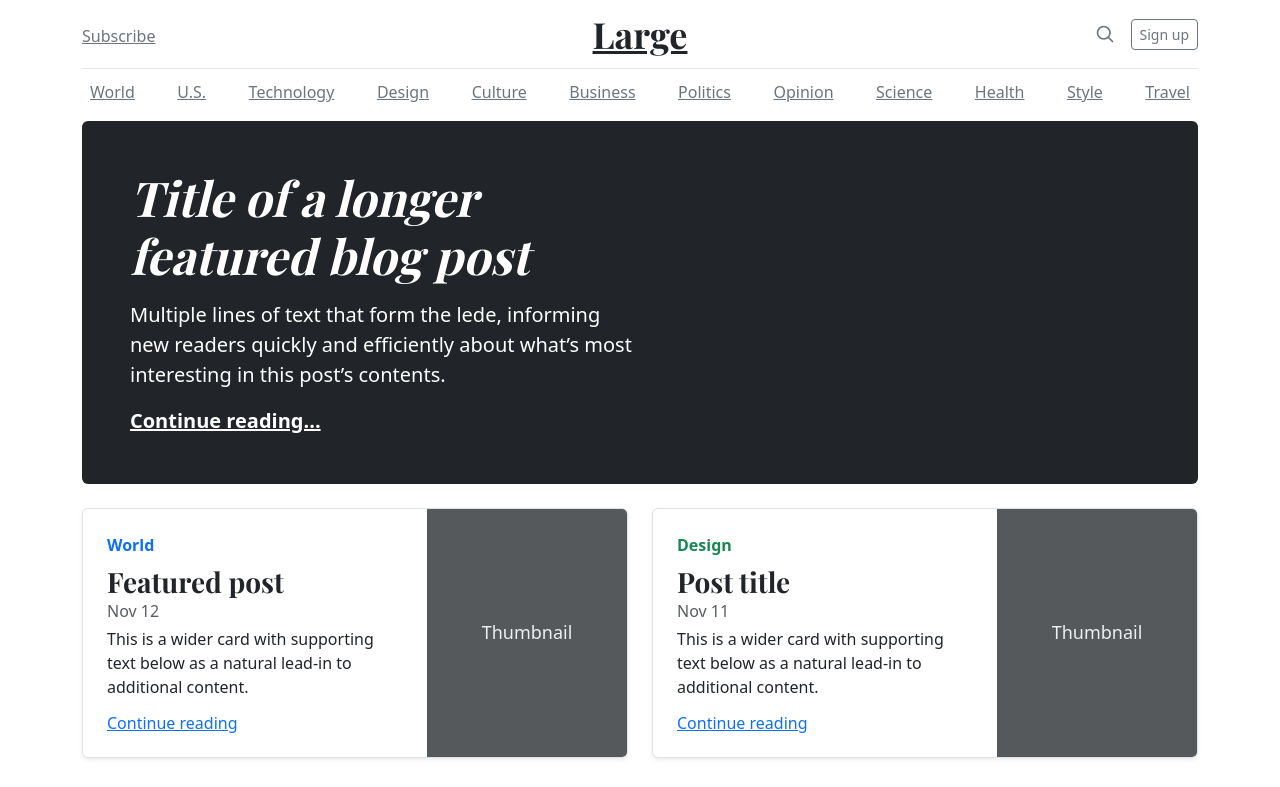
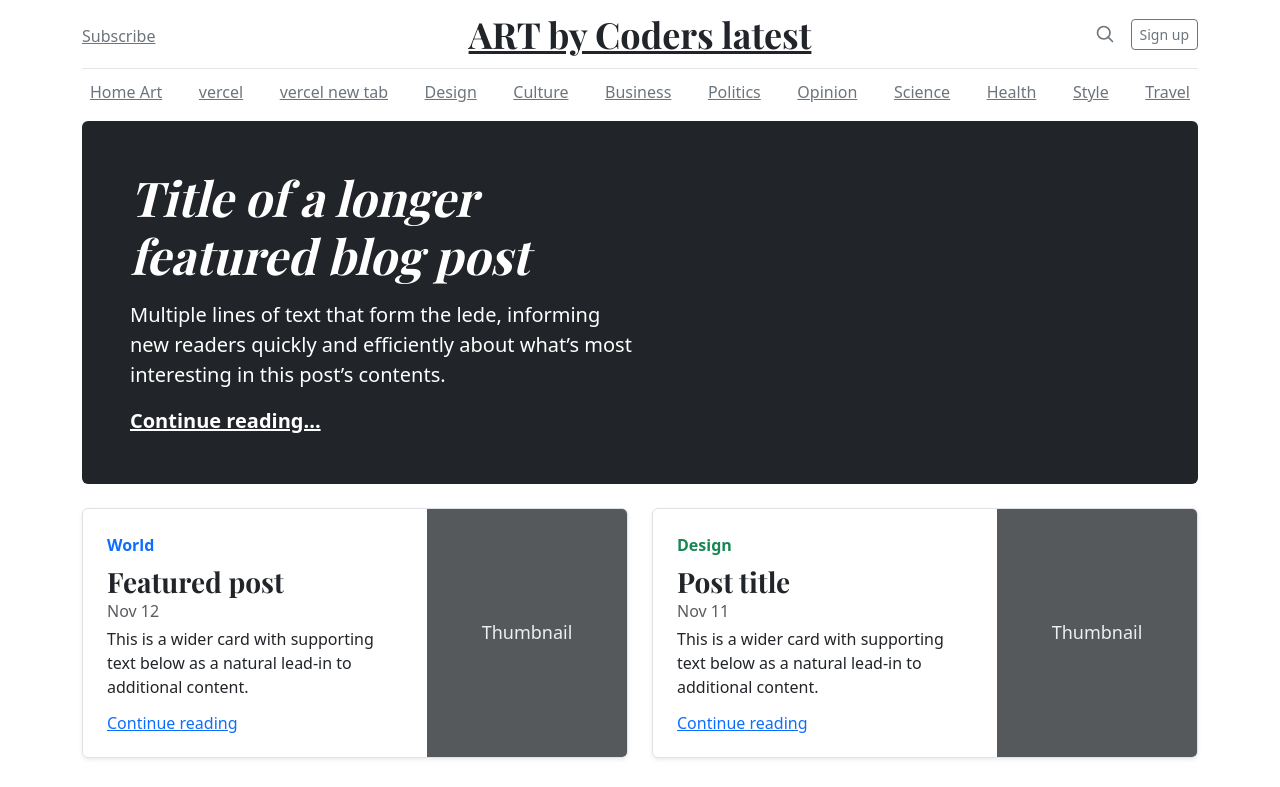
Before and after one commit to ArtBycoders/ArtBycoders, a plain HTML site: page blog/index.html in a window 1280 px wide. Shown: the top 787 px of the page. Drawn offline with nearby package versions, Linux system fonts and the light colour scheme.

Commit message:
Update index.html

```diff
--- a/blog/index.html
+++ b/blog/index.html
@@ -47,7 +47,7 @@
         <a class="link-secondary" href="#">Subscribe</a>
       </div>
       <div class="col-4 text-center">
-        <a class="blog-header-logo text-dark" href="#">Large</a>
+        <a class="blog-header-logo text-dark" href="#">ART by Coders latest</a>
       </div>
       <div class="col-4 d-flex justify-content-end align-items-center">
         <a class="link-secondary" href="#" aria-label="Search">
@@ -60,9 +60,9 @@
 
   <div class="nav-scroller py-1 mb-2">
     <nav class="nav d-flex justify-content-between">
-      <a class="p-2 link-secondary" href="#">World</a>
-      <a class="p-2 link-secondary" href="#">U.S.</a>
-      <a class="p-2 link-secondary" href="#">Technology</a>
+      <a class="p-2 link-secondary" href="https://artbycoders.github.io/ArtBycoders/">Home Art</a>
+      <a class="p-2 link-secondary" href="https://art-vercel.vercel.app/">vercel</a>
+      <a class="p-2 link-secondary" target="_blank" href="https://art-vercel.vercel.app/">vercel new tab</a>
       <a class="p-2 link-secondary" href="#">Design</a>
       <a class="p-2 link-secondary" href="#">Culture</a>
       <a class="p-2 link-secondary" href="#">Business</a>
```
